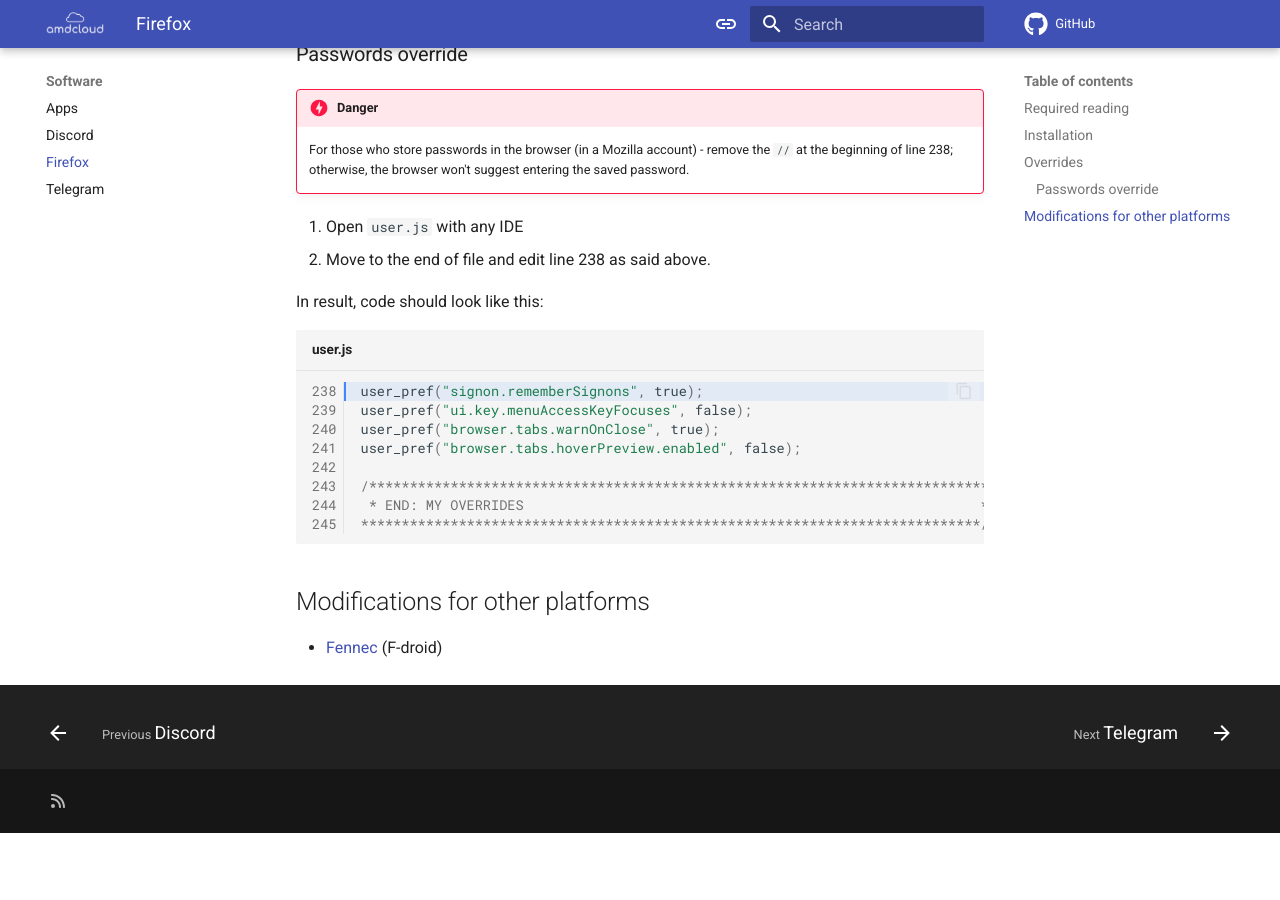
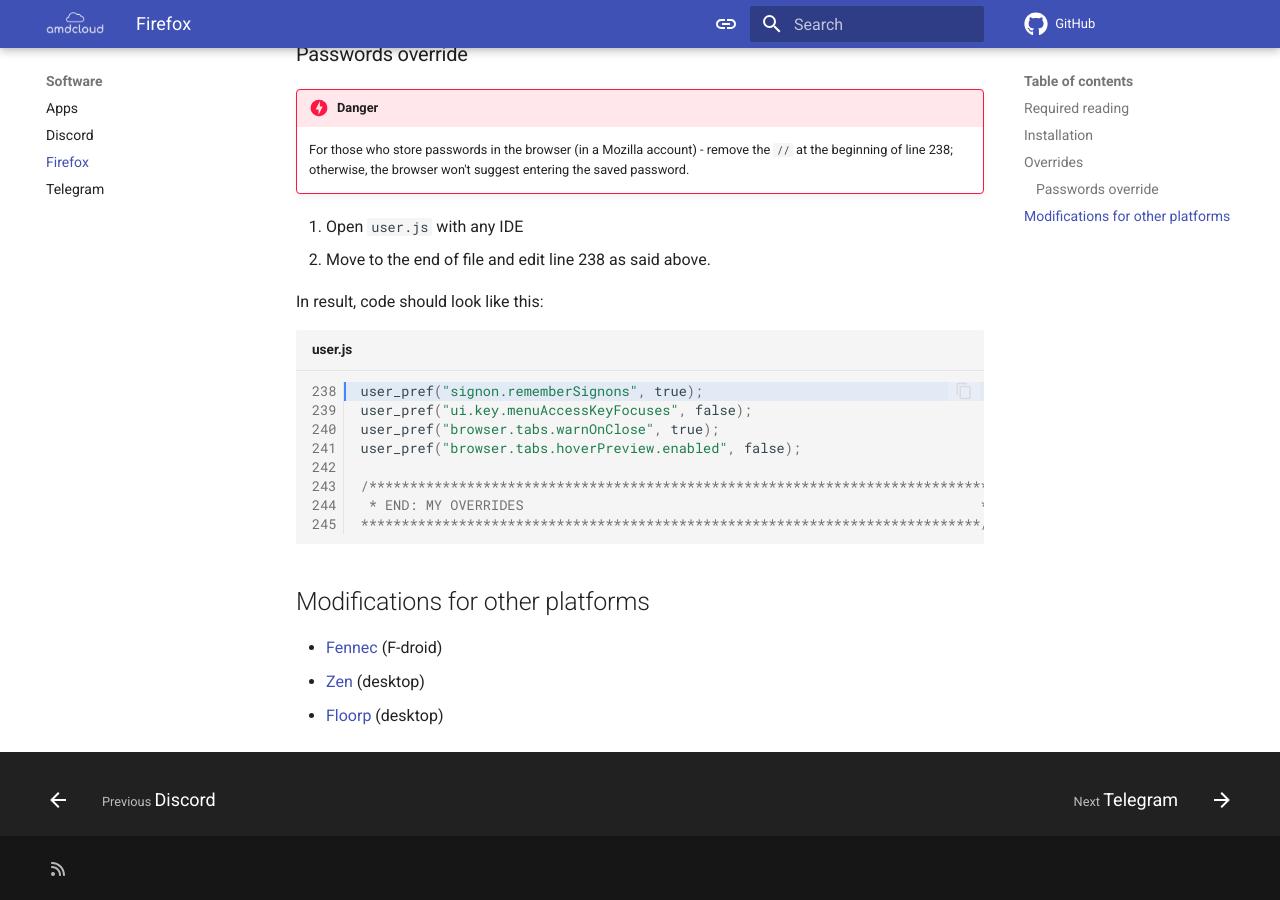
Before and after one commit to TeamDominant/Wiki-mkdocs, an MkDocs documentation site: the page built from docs/firefox.md, in a window 1280 px wide and 900 px high, scrolled down 1316 px. Built offline with MkDocs 1.6.1 and Material for MkDocs 9.7.7, drawn with Linux system fonts in a browser that asks for light colours; comment, search, counter and statistics services are not loaded; before the commit the page ends 2149 px from its top, so only the background shows below that.

Commit message:
firefox: added mods

```diff
--- a/docs/firefox.md
+++ b/docs/firefox.md
@@ -51,3 +51,5 @@
 
 ## Modifications for other platforms
 - [Fennec](https://f-droid.org/packages/org.mozilla.fennec_fdroid/) (F-droid)
+- [Zen](https://github.com/zen-browser/desktop) (desktop)
+- [Floorp](https://github.com/Floorp-Projects/Floorp) (desktop)
```
